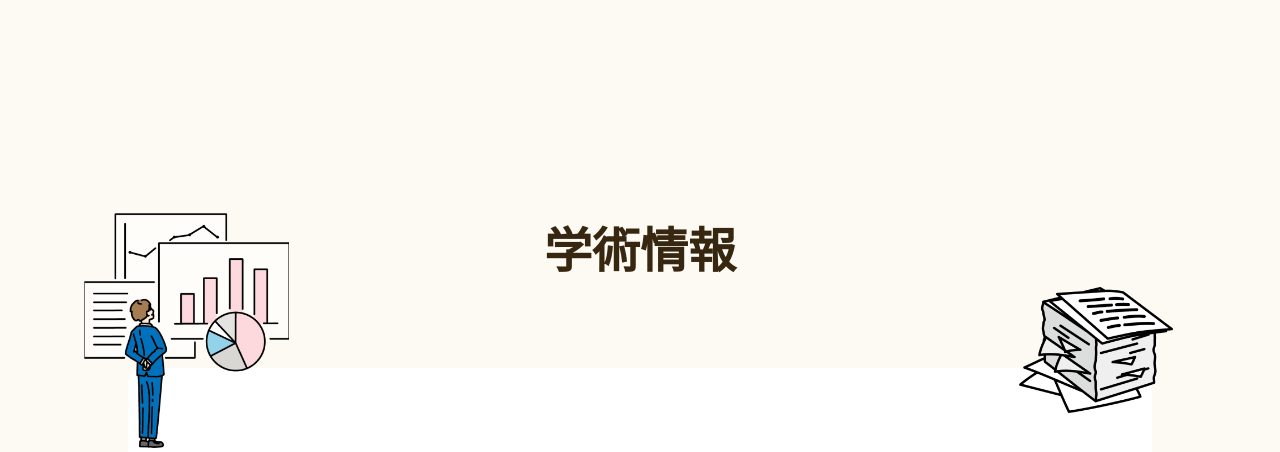
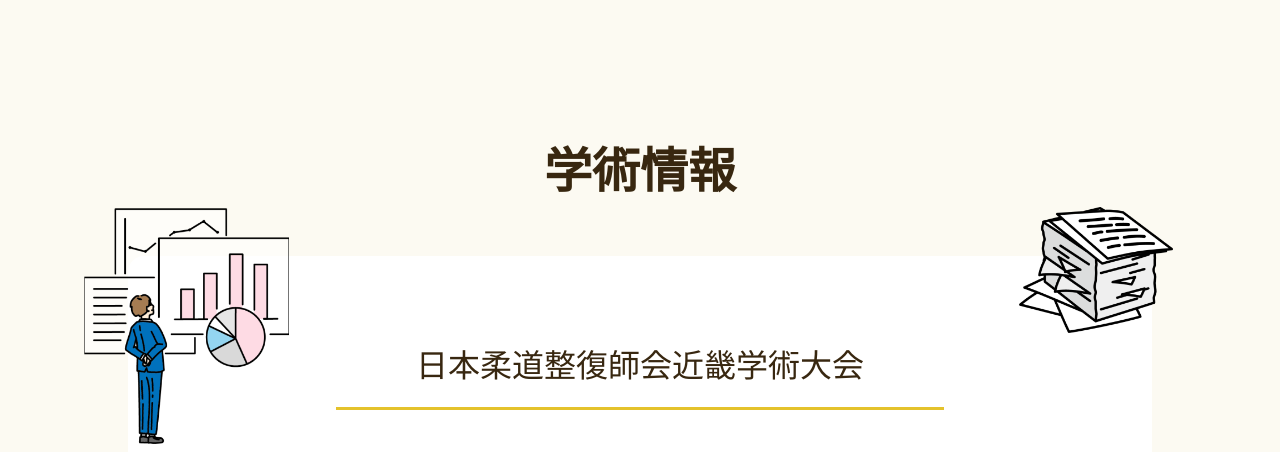
Before and after one commit to KoshiroTomoki/Tesutotyocotyoco, a plain HTML site: page infomation.html in a window 1280 px wide. Shown: the part 1780-2232 px from the top of the page. Drawn offline with Linux system fonts and the light colour scheme; a script that the page names is missing.

Commit message:
Add files via upload

```diff
--- a/css/_footer.scss
+++ b/css/_footer.scss
@@ -239,7 +239,6 @@ footer {
                     max-width: 140px;
                     height: auto;
 
-
                     & img {
                         width: 100%;
                     }
@@ -251,7 +250,7 @@ footer {
                     @include b.mq(mob) {
                         width: 80px;
                         position: fixed;
-                        top: 90%;
+                        top: 85%;
                         right: 2%;
                         z-index: 10;
                     }
--- a/css/_infomation.scss
+++ b/css/_infomation.scss
@@ -226,7 +226,7 @@
 
 #infoAcade {
     width: 100%;
-    margin: 30vh auto 10vh;
+    margin: 10rem 0 3rem;
     position: relative;
 
     & h1 {
@@ -248,7 +248,7 @@
         min-width: 100px;
         height: auto;
         position: absolute;
-        top: 8%;
+        top: 100%;
         left: 6%;
 
         @include b.mq(tab) {
```
Also changed, not shown: css/style.css, 1 other file.
